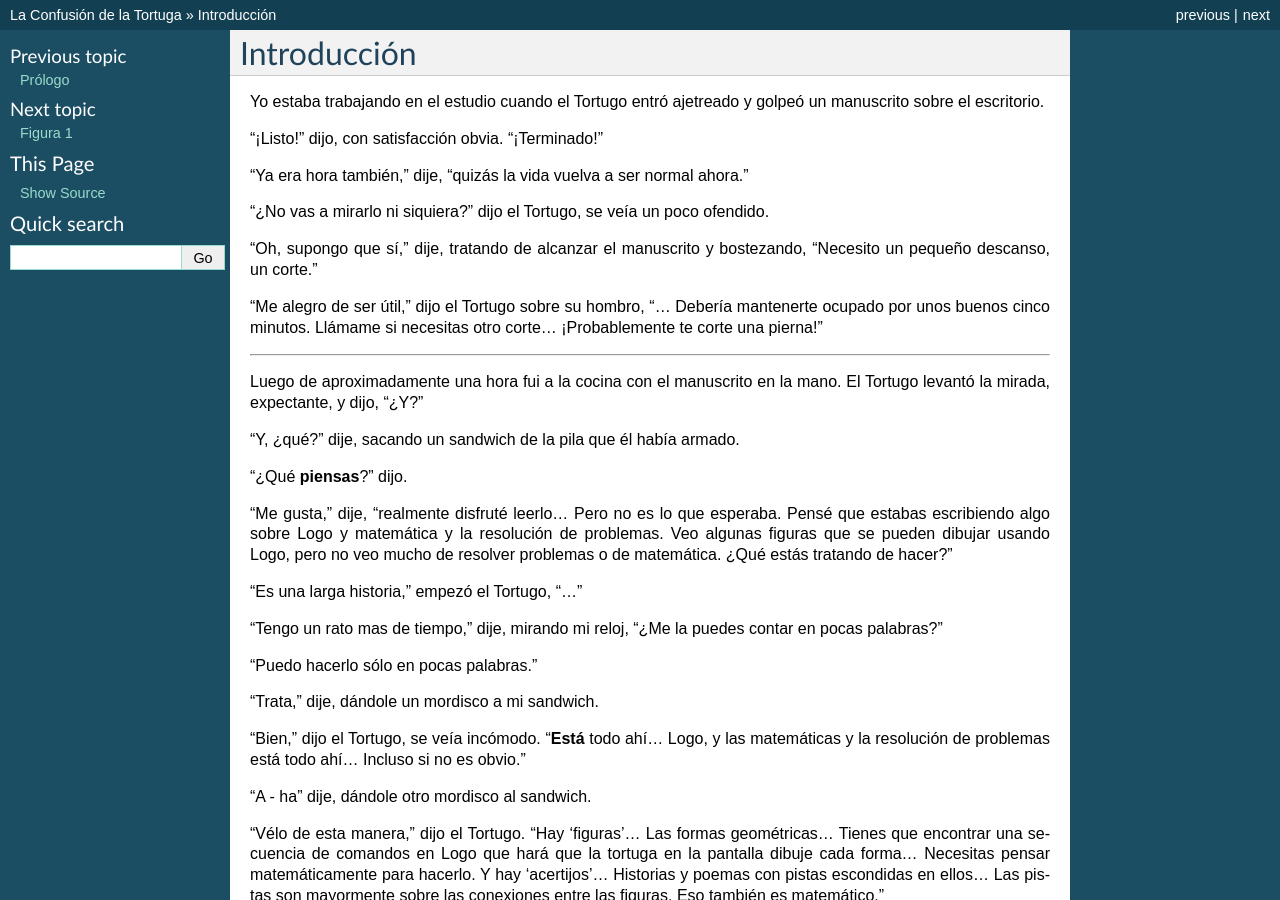
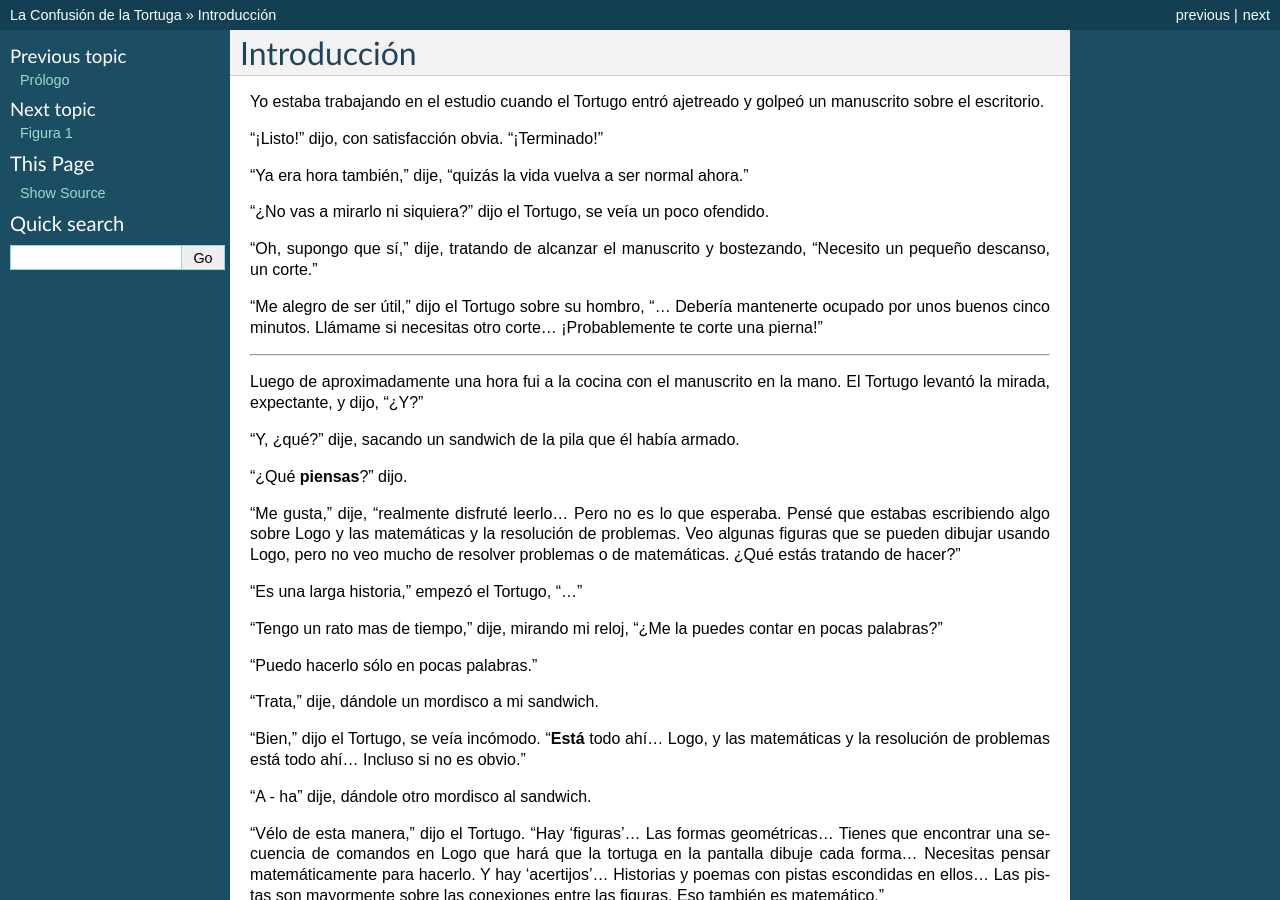
Before and after one commit to humitos/turtle-confusion-es, a Sphinx documentation site: the page built from docs/introduction.rst, in a window 1280 px wide and 900 px high. Built offline with Sphinx 7.4.7, drawn with Linux system fonts in a browser that asks for light colours; some of the changed text lies outside the part shown.

Commit message:
Matemáticas in the plural

```diff
--- a/docs/introduction.rst
+++ b/docs/introduction.rst
@@ -21,7 +21,7 @@
 
 "¿Qué **piensas**?" dijo.
 
-"Me gusta," dije, "realmente disfruté leerlo... Pero no es lo que esperaba. Pensé que estabas escribiendo algo sobre Logo y matemática y la resolución de problemas. Veo algunas figuras que se pueden dibujar usando Logo, pero no veo mucho de resolver problemas o de matemática. ¿Qué estás tratando de hacer?"
+"Me gusta," dije, "realmente disfruté leerlo... Pero no es lo que esperaba. Pensé que estabas escribiendo algo sobre Logo y las matemáticas y la resolución de problemas. Veo algunas figuras que se pueden dibujar usando Logo, pero no veo mucho de resolver problemas o de matemáticas. ¿Qué estás tratando de hacer?"
 
 "Es una larga historia," empezó el Tortugo, "..."
 
@@ -111,7 +111,7 @@
 
 "Gracias," dije, mientras me alcanzaba la copa. "Una cosa todavía me preocupa... ¿Cómo sabes que el nivel de dificultad es el adecuado? Cuando leo el manuscrito me da la impresión de que las figuras Logo pueden ser demasiado fáciles para cualquiera lo suficientemente avanzado para resolver los acertijos."
 
-"Sí. Esa es una buena pregunta," dijo el Tortugo. Se volvió a sentar y se quedó mirando fijo a través del jardín. Después de un rato dijo: "Bueno, las figuras Logo no se supone que sean demasiado difíciles; necesitan ser accesibles para principiantes. Pero, incluso más importante, se intenta que las figuras sean resueltos como un todo... Las figuras están relacionados de varias maneras, y un intento de entender esas relaciones, y de **discutirlas**, revelará mucho de la matemática subyacente. Esta propiedad de las figuras Logo, sus relaciones, no está tan bien definida y no es tan fácil."
+"Sí. Esa es una buena pregunta," dijo el Tortugo. Se volvió a sentar y se quedó mirando fijo a través del jardín. Después de un rato dijo: "Bueno, las figuras Logo no se supone que sean demasiado difíciles; necesitan ser accesibles para principiantes. Pero, incluso más importante, se intenta que las figuras sean resueltos como un todo... Las figuras están relacionados de varias maneras, y un intento de entender esas relaciones, y de **discutirlas**, revelará mucho de las matemáticas subyacentes. Esta propiedad de las figuras Logo, sus relaciones, no está tan bien definida y no es tan fácil."
 
 "¿Estas diciendo que la misma actividad de escribir los comandos Logo no es importante?"
 
--- a/docs/prologue.rst
+++ b/docs/prologue.rst
@@ -1,7 +1,7 @@
 Prólogo
 =======
 
-Durante los últimos cinco años el Tortugo y yo nos hemos convertido en firmes amigos. Hemos tenido nuestras diferencias de opiniones, por supuesto; él con su dedicación a la investigación en matemática y ciencias y yo con una visión educativa de las mismas materias. Pero, dentro de todo, hemos aprendido mucho el uno del otro y nos hemos divertido en el proceso.
+Durante los últimos cinco años el Tortugo y yo nos hemos convertido en firmes amigos. Hemos tenido nuestras diferencias de opiniones, por supuesto; él con su dedicación a la investigación en las matemáticas y ciencias y yo con una visión educativa de las mismas materias. Pero, dentro de todo, hemos aprendido mucho el uno del otro y nos hemos divertido en el proceso.
 
 Un tiempito atrás, mientras repasaba las notas que había escrito en esos años, no pude evitar sentir que nuestras mas agitadas discusiones podrían tener valor para una audiencia mas amplia. Estaba nuestro debate sobre Las Trampas de la Tortuga Terrible, estaba La Gran Discusión Circular, y muchas otras que eran igualmente memorables. Pero una discusión en particular me llamó la atención por ser sumamente apropiada para probar mi hipótesis; en ansias de un nombre mejor lo habíamos llamado *La Confusión de la Tortuga*.
 
```
